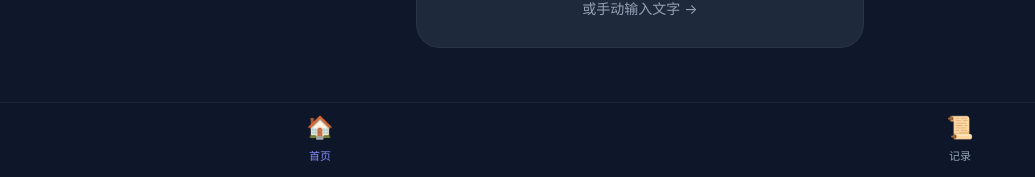
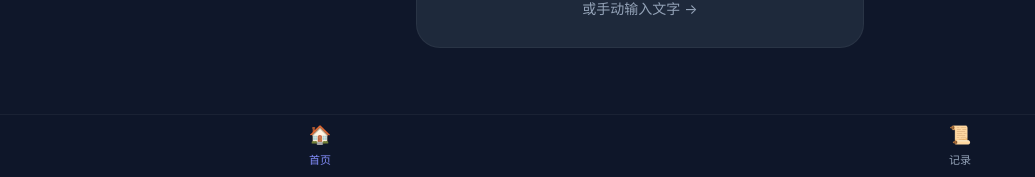
Before and after one commit to super88lc/cezi, a Flask app: page / in a window 1280 px wide. Shown: the part 624-801 px from the top of the page, without its empty margins (0-1035 px from the left). Run offline with Flask 2, Linux system fonts and the light colour scheme.

Commit message:
fix: 进一步减小底部菜单高度

```diff
--- a/templates/index.html
+++ b/templates/index.html
@@ -156,7 +156,7 @@
 
         /* 手动输入框 */
         .input-area {
-            padding-bottom: 80px;
+            padding-bottom: 120px;
             display: none;
             margin-top: 20px;
         }
@@ -337,7 +337,7 @@
             justify-content: center;
             background: rgba(15,23,42,0.95);
             backdrop-filter: blur(10px);
-            padding: 8px 0 12px;
+            padding: 6px 0 8px;
             border-top: 1px solid rgba(255,255,255,0.05);
         }
 
@@ -350,7 +350,7 @@
         }
 
         .tab-item.active { color: var(--primary-light); }
-        .tab-icon { font-size: 22px; display: block; margin-bottom: 4px; }
+        .tab-icon { font-size: 18px; display: block; margin-bottom: 4px; }
 
         .page { display: none; }
         .page.active { display: block; }
```
